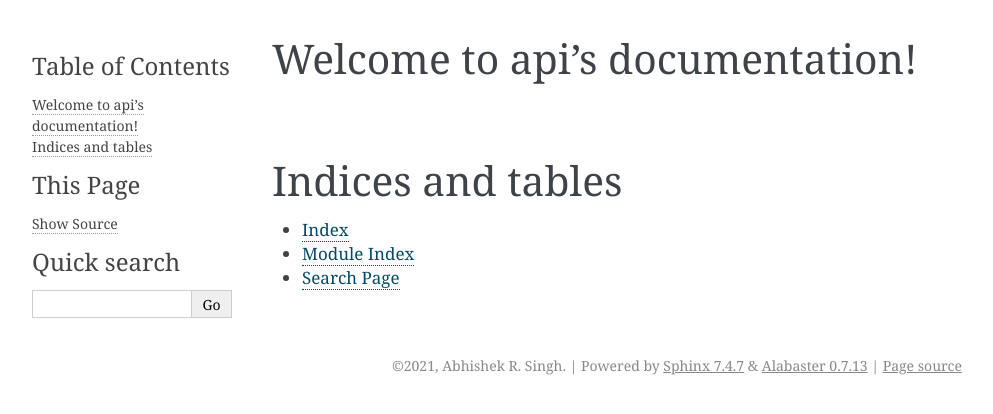
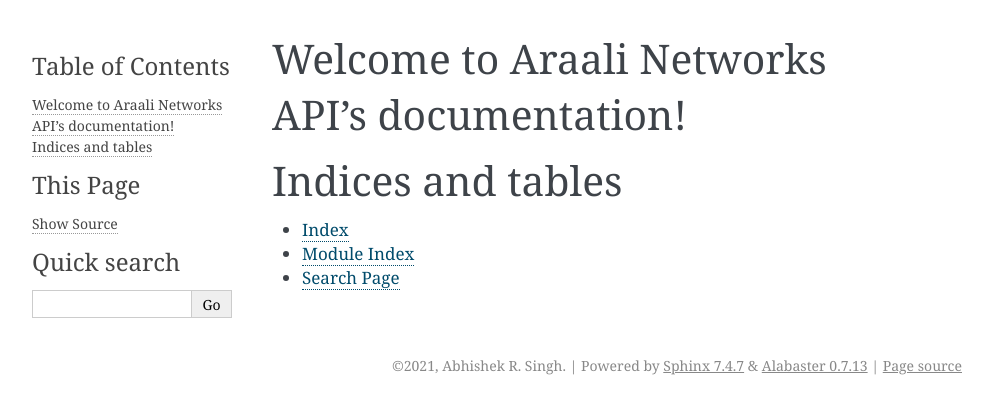
Before and after one commit to araalinetworks/api, a Sphinx documentation site: the page built from doc/source/index.rst, in a window 1280 px wide. Shown: the top 414 px of the page, without its empty margins (148-1141 px from the left). Built offline with Sphinx 7.4.7, drawn with Linux system fonts in a browser that asks for light colours.

Commit message:
name fixes

```diff
--- a/doc/source/conf.py
+++ b/doc/source/conf.py
@@ -19,7 +19,7 @@
 
 # -- Project information -----------------------------------------------------
 
-project = u'api'
+project = u'Araali Networks API'
 copyright = u'2021, Abhishek R. Singh'
 author = u'Abhishek R. Singh'
 
@@ -102,7 +102,7 @@
 # -- Options for HTMLHelp output ---------------------------------------------
 
 # Output file base name for HTML help builder.
-htmlhelp_basename = 'apidoc'
+htmlhelp_basename = 'AraaliNetworksAPIdoc'
 
 
 # -- Options for LaTeX output ------------------------------------------------
@@ -129,7 +129,7 @@
 # (source start file, target name, title,
 #  author, documentclass [howto, manual, or own class]).
 latex_documents = [
-    (master_doc, 'api.tex', u'api Documentation',
+    (master_doc, 'AraaliNetworksAPI.tex', u'Araali Networks API Documentation',
      u'Abhishek R. Singh', 'manual'),
 ]
 
@@ -139,7 +139,7 @@
 # One entry per manual page. List of tuples
 # (source start file, name, description, authors, manual section).
 man_pages = [
-    (master_doc, 'api', u'api Documentation',
+    (master_doc, 'araalinetworksapi', u'Araali Networks API Documentation',
      [author], 1)
 ]
 
@@ -150,8 +150,8 @@
 # (source start file, target name, title, author,
 #  dir menu entry, description, category)
 texinfo_documents = [
-    (master_doc, 'api', u'api Documentation',
-     author, 'api', 'One line description of project.',
+    (master_doc, 'AraaliNetworksAPI', u'Araali Networks API Documentation',
+     author, 'AraaliNetworksAPI', 'One line description of project.',
      'Miscellaneous'),
 ]
 
--- a/doc/source/index.rst
+++ b/doc/source/index.rst
@@ -1,10 +1,10 @@
-.. api documentation master file, created by
-   sphinx-quickstart on Mon Mar 22 13:24:35 2021.
+.. Araali Networks API documentation master file, created by
+   sphinx-quickstart on Mon Mar 22 13:38:13 2021.
    You can adapt this file completely to your liking, but it should at least
    contain the root `toctree` directive.
 
-Welcome to api's documentation!
-===============================
+Welcome to Araali Networks API's documentation!
+===============================================
 
 .. toctree::
    :maxdepth: 2
```
